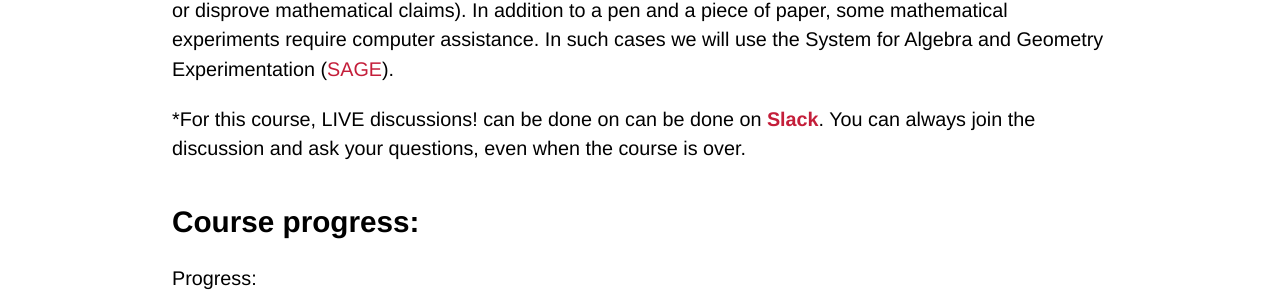
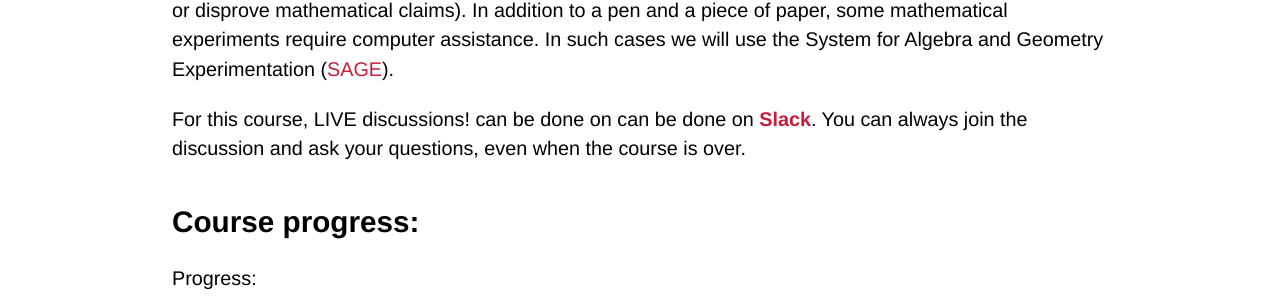
Before and after one commit to WoComtoQC/wocomtoqc.github.io, a Jekyll site: the page built from index.md, in a window 1280 px wide. Shown: the part 620-921 px from the top of the page. Built offline with Jekyll 4.4.1, drawn with Linux system fonts in a browser that asks for light colours; some web fonts are replaced.

```diff
--- a/index.md
+++ b/index.md
@@ -12,7 +12,7 @@ This course illustrates how experiments can help mathematicians to solve mathema
 
 
 
-*For this course, LIVE discussions! can be done on can be done on [**Slack**](https://join.slack.com/t/expemathsage/shared_invite/zt-1i7emlfzk-493ihFBaKQOzPlArPw~q7w). You can always join the discussion and ask your questions, even when the course is over.
+For this course, LIVE discussions! can be done on can be done on [**Slack**](https://join.slack.com/t/expemathsage/shared_invite/zt-1i7emlfzk-493ihFBaKQOzPlArPw~q7w). You can always join the discussion and ask your questions, even when the course is over.
 
 
 
```
